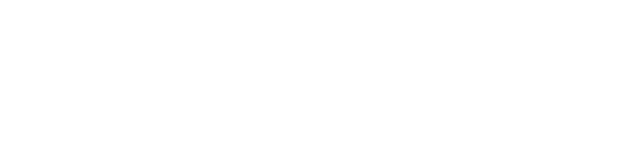
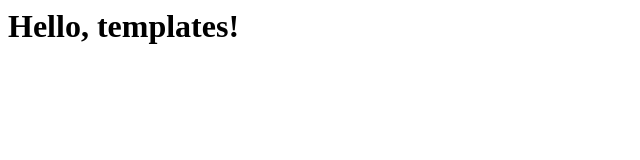
Before and after one commit to filet0fish/web-component-demo, a website: page index.html in a window 1280 px wide. Shown: the whole page, without its empty margins (0-640 px from the left). Drawn offline with Linux system fonts and the light colour scheme.

Commit message:
2019 Updates

```diff
--- a/elements/welcome-message.js
+++ b/elements/welcome-message.js
@@ -2,7 +2,10 @@ class WelcomeClass extends HTMLElement {
 
     constructor() {
         super();
-        this.innerHTML = "Hello, Web Components";
+
+        let templateElement = document.getElementById('message');
+        let ourCopy = document.importNode(templateElement.content, true); // True == copy nodes
+        this.appendChild(ourCopy);
     }
 }
 window.customElements.define('welcome-message', WelcomeClass);
--- a/index.html
+++ b/index.html
@@ -1,8 +1,11 @@
 <html>
     <head>
-        <script src="elements/welcome-message.js"></script>
     </head>
     <body>
         <welcome-message></welcome-message>
+        <template id="message">
+            <h1>Hello, templates!</h1>
+        </template>
+        <script src="elements/welcome-message.js"></script>
     </body>
 </html>
```
Also changed, not shown: package.json (+2 -6 lines), 1 other file.
